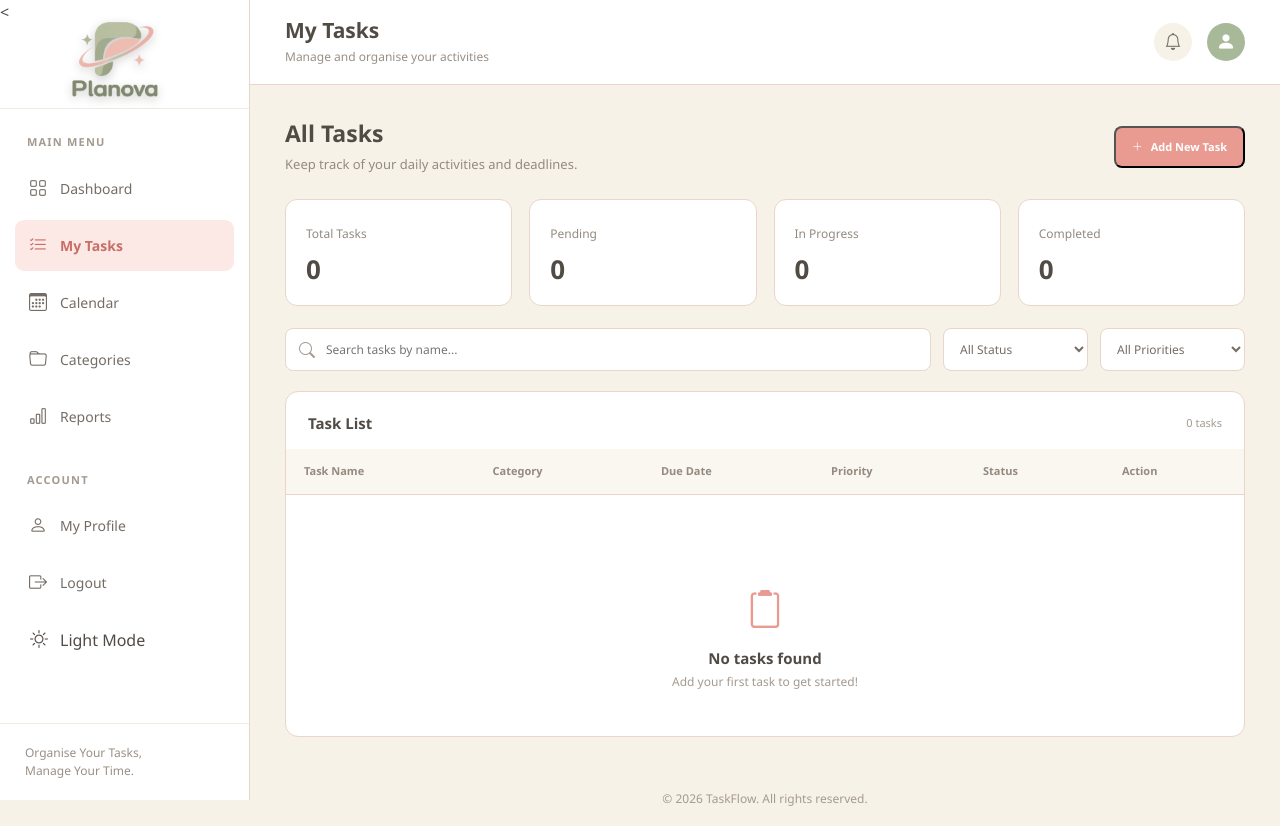
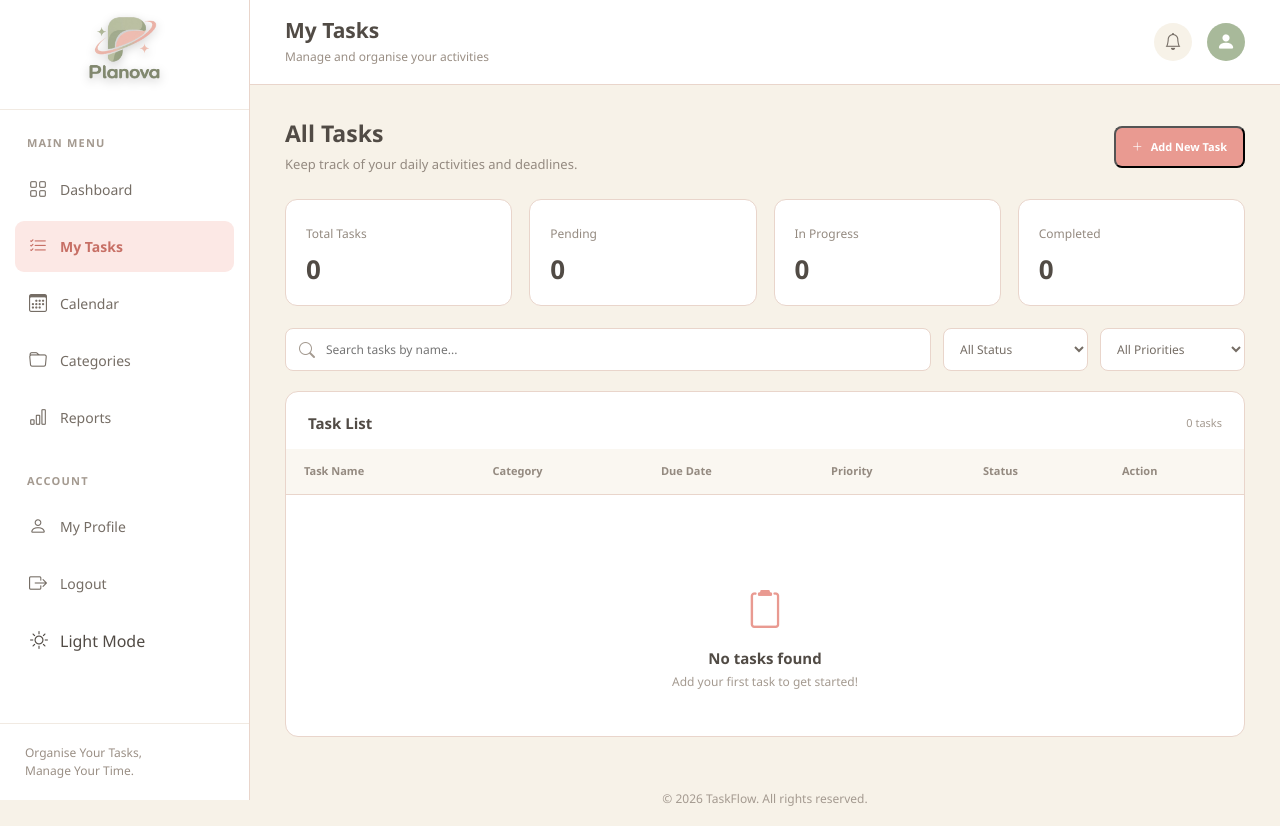
Before and after one commit to Putrinia11/Planova, a plain HTML site: page task.html in a window 1280 px wide. Drawn offline with nearby package versions, Linux system fonts and the light colour scheme; sample sign-in values are in the browser's storage.

Commit message:
Second commit

```diff
--- a/style.css
+++ b/style.css
@@ -1,4 +1,3 @@
-/* General Styling */
 
 * {
     margin: 0;
@@ -21,8 +20,8 @@ body {
 }
 
 .navbar-logo {
-    width: 180px;
-    height: 85px;
+    width: 150px;
+    height: 70px;
     object-fit: contain;
     display: block;
     filter: drop-shadow(0 3px 5px rgba(0, 0, 0, 0.20));
@@ -297,15 +296,20 @@ body {
 }
 
 .sidebar-brand {
-    height: 85px;
-    display: flex;
-    align-items: center;
-    gap: 12px;
-    padding: 0 25px;
-    font-size: 23px;
-    font-weight: 700;
-    color: #514B45;
+    height: 110px;
+    display: flex;
+    justify-content: center;
+    align-items: center;
+    padding: 10px;
+    position: relative;
     border-bottom: 1px solid #F1EAE2;
+}
+
+.sidebar-brand .brand {
+    width: 100%;
+    display: flex;
+    justify-content: center;
+    align-items: center;
 }
 
 .sidebar-menu {
--- a/task.html
+++ b/task.html
@@ -27,7 +27,7 @@
     <!-- Sidebar -->
     <aside class="sidebar" id="sidebar">
 
-        <<div class="sidebar-brand">
+        <div class="sidebar-brand">
     <div class="brand">
         <img src="planovalogo.png" alt="Planova Logo" class="navbar-logo">
     </div>
```
Also changed, not shown: index.html (+1 -1 lines), 1 other file.
